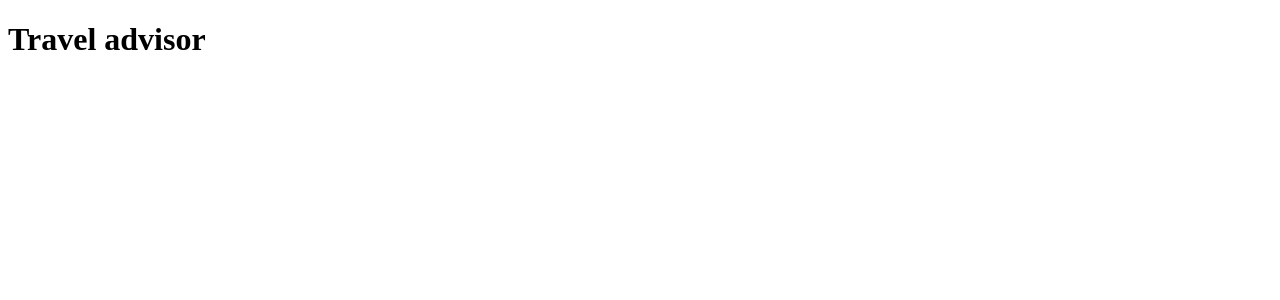
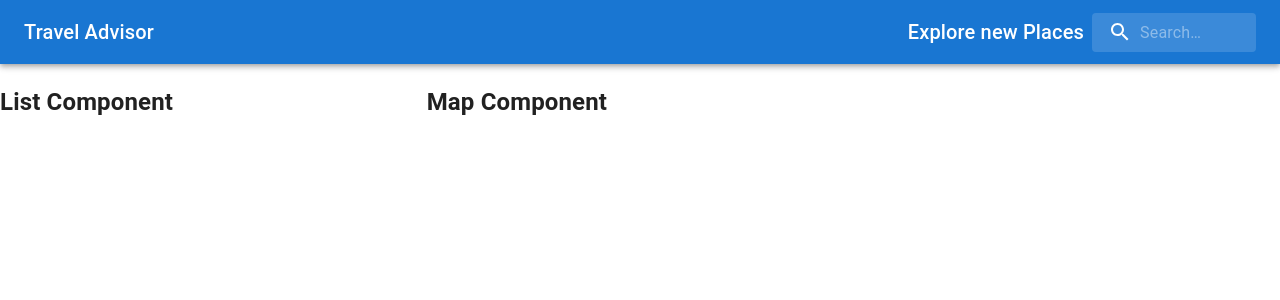
Before and after one commit to Yuvraj198920/React-Python-API-Projects, a React (Create React App) app: page / in a window 1280 px wide. Shown: the top 300 px of the page. Built offline with nearby package versions, Linux system fonts and the light colour scheme.

Commit message:
Created base components and complete header comp

```diff
--- a/src/App.js
+++ b/src/App.js
@@ -1,7 +1,28 @@
 import React from "react";
+import Header from "./components/Header/Header";
+import List from "./components/List/List";
+import Map from "./components/Map/Map";
+import PlaceDetails from "./components/PlaceDetails/Placedetails";
+
+// import mui components
+import CssBaseline from "@mui/material/CssBaseline";
+import Grid from "@mui/material/Grid";
 
 const App = () => {
-  return <h1>Travel advisor</h1>;
+  return (
+    <>
+      <CssBaseline />
+      <Header />
+      <Grid container spacing={3} style={{ width: "100%" }}>
+        <Grid item sx={12} md={4}>
+          <List />
+        </Grid>
+        <Grid item xs={12} md={8}>
+          <Map />
+        </Grid>
+      </Grid>
+    </>
+  );
 };
 
 export default App;
--- /dev/null
+++ b/src/components/Header/Header.jsx
@@ -0,0 +1,52 @@
+import React from "react";
+import { Autocomplete } from "@react-google-maps/api";
+import AppBar from "@mui/material/AppBar";
+import Box from "@mui/material/Box";
+import Toolbar from "@mui/material/Toolbar";
+import Typography from "@mui/material/Typography";
+import SearchIcon from "@mui/icons-material/Search";
+
+import { Search, SearchIconWrapper, StyledInputBase } from "./headerstyle";
+
+const Header = () => {
+  return (
+    <Box sx={{ flexGrow: 1 }}>
+      <AppBar position="static">
+        <Toolbar className="">
+          <Typography
+            variant="h6"
+            noWrap
+            component="div"
+            sx={{ flexGrow: 1, display: { xs: "none", sm: "block" } }}
+          >
+            Travel Advisor
+          </Typography>
+
+          <Typography
+            variant="h6"
+            noWrap
+            component="div"
+            sx={{ display: { xs: "none", sm: "block" } }}
+          >
+            Explore new Places
+          </Typography>
+          {/* <Autocomplete> */}
+          <Search>
+            <SearchIconWrapper>
+              <SearchIcon />
+            </SearchIconWrapper>
+            <StyledInputBase
+              placeholder="Search…"
+              inputProps={{ "aria-label": "search" }}
+            />
+          </Search>
+          {/* </Autocomplete> */}
+
+          {/* <Autocomplete></Autocomplete> */}
+        </Toolbar>
+      </AppBar>
+    </Box>
+  );
+};
+
+export default Header;
--- /dev/null
+++ b/src/components/Header/headerstyle.js
@@ -0,0 +1,44 @@
+import { styled, alpha } from "@mui/material/styles";
+import InputBase from "@mui/material/InputBase";
+
+export const Search = styled("div")(({ theme }) => ({
+  position: "relative",
+  borderRadius: theme.shape.borderRadius,
+  backgroundColor: alpha(theme.palette.common.white, 0.15),
+  "&:hover": {
+    backgroundColor: alpha(theme.palette.common.white, 0.25),
+  },
+  marginLeft: 0,
+  width: "100%",
+  [theme.breakpoints.up("sm")]: {
+    marginLeft: theme.spacing(1),
+    width: "auto",
+  },
+}));
+
+export const SearchIconWrapper = styled("div")(({ theme }) => ({
+  padding: theme.spacing(0, 2),
+  height: "100%",
+  position: "absolute",
+  pointerEvents: "none",
+  display: "flex",
+  alignItems: "center",
+  justifyContent: "center",
+}));
+
+export const StyledInputBase = styled(InputBase)(({ theme }) => ({
+  color: "inherit",
+  "& .MuiInputBase-input": {
+    padding: theme.spacing(1, 1, 1, 0),
+    // vertical padding + font size from searchIcon
+    paddingLeft: `calc(1em + ${theme.spacing(4)})`,
+    transition: theme.transitions.create("width"),
+    width: "100%",
+    [theme.breakpoints.up("sm")]: {
+      width: "12ch",
+      "&:focus": {
+        width: "20ch",
+      },
+    },
+  },
+}));
--- /dev/null
+++ b/src/components/List/List.jsx
@@ -0,0 +1,7 @@
+import React from "react";
+
+const List = () => {
+  return <h2>List Component</h2>;
+};
+
+export default List;
--- /dev/null
+++ b/src/components/Map/Map.jsx
@@ -0,0 +1,7 @@
+import React from "react";
+
+const Map = () => {
+  return <h2>Map Component</h2>;
+};
+
+export default Map;
--- /dev/null
+++ b/src/components/PlaceDetails/Placedetails.jsx
@@ -0,0 +1,7 @@
+import React from "react";
+
+const PlaceDetails = () => {
+  return <h2>Place details component</h2>;
+};
+
+export default PlaceDetails;
```
Also changed, not shown: src/components/List/liststyle.js (added), src/components/Map/mapstyle.js (added), src/components/PlaceDetails/styleplacedetails.js (added).
